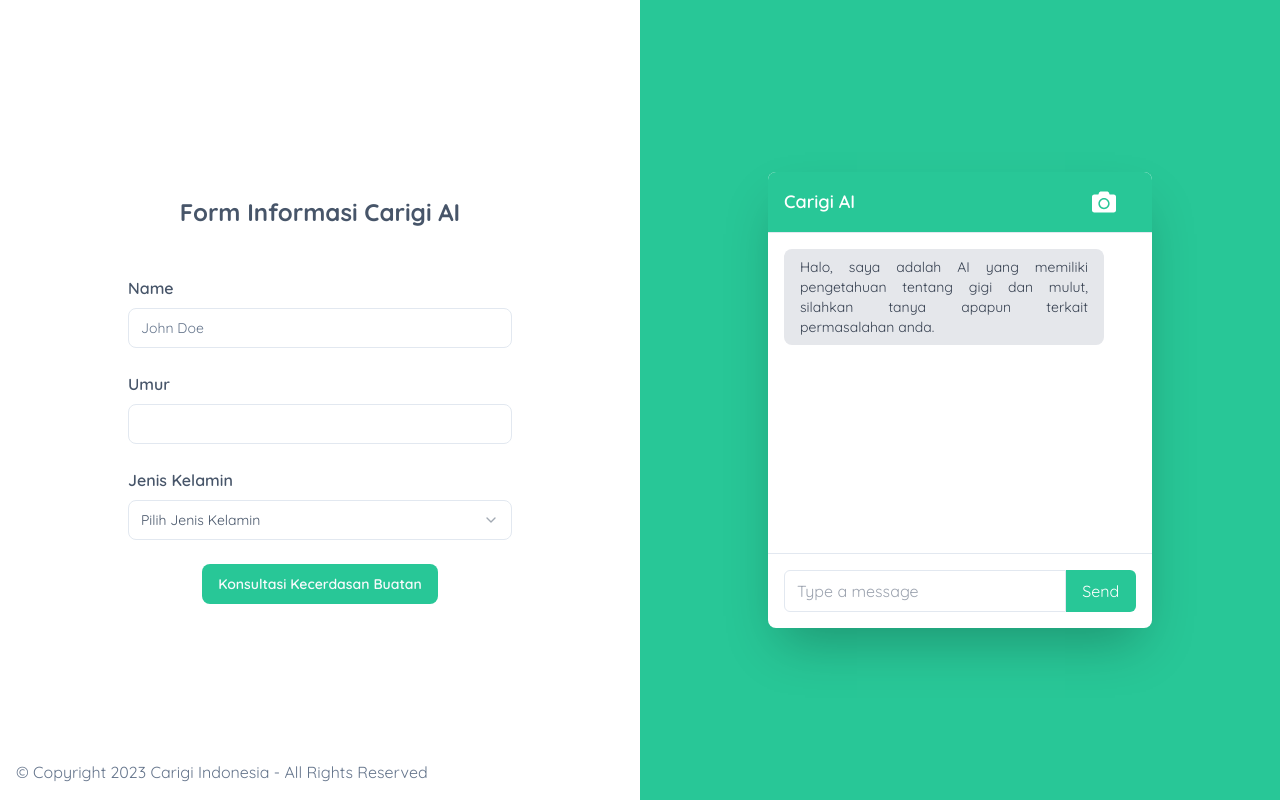
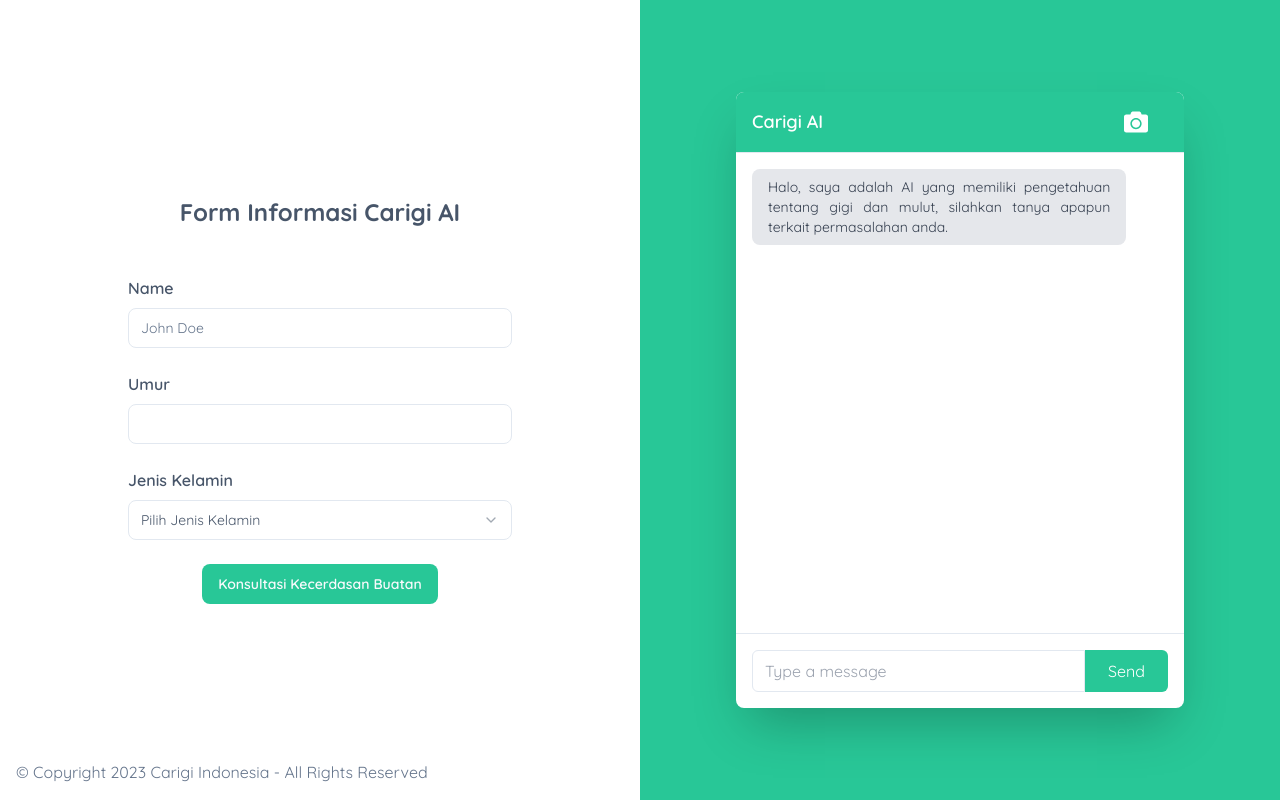
Before and after one commit to tantowish/digman-ai-pasien, a Next.js app: page / in a window 1280 px wide. Built offline with nearby package versions, Linux system fonts and the light colour scheme.

Commit message:
refactor: chat container sizing

```diff
--- a/src/app/page.tsx
+++ b/src/app/page.tsx
@@ -20,16 +20,16 @@
   }, [user, isOpen])
   return (
     <div className="flex flex-wrap h-screen items-center text-slate-600">
-      <div className="flex flex-col items-center justify-center md:w-1/2 h-screen w-full p-8 lg:px-32 lg:py-16 bg-white">
+      <div className="flex flex-col items-center justify-center lg:w-1/2 h-screen w-full p-8 lg:px-32 lg:py-16 bg-white">
         <h1 className="text-center text-2xl font-bold mb-12">Form Informasi Carigi AI</h1>
         <PatientForm setIsOpen={setIsOpen} setUser={setUser}/>
-        <p className="absolute bottom-4 md:left-4 text-slate-500 text-sm md:text-base ">© Copyright 2023 Carigi Indonesia - All Rights Reserved</p>
+        <p className="absolute bottom-4 lg:left-4 text-slate-500 text-sm lg:text-base ">© Copyright 2023 Carigi Indonesia - All Rights Reserved</p>
       </div>
-      <div className="w-full md:w-1/2 h-screen bg-main flex flex-wrap items-center">
+      <div className="w-full lg:w-1/2 h-screen bg-main flex flex-wrap items-center">
         {(isOpen && user) ?
           <ChatContainer />
         :
-          <div className="p-8 max-w-sm md:max-w-lg mx-auto transition hover:translate-x-2 hover:scale-105 duration-500 ease-in-out">
+          <div className="p-8 max-w-sm lg:max-w-lg mx-auto transition hover:translate-x-2 hover:scale-105 duration-500 ease-in-out">
               <Image src="/asset/3d_teeth.png" alt="3D teeth" width={768} height={768}/>
           </div>
         }
--- a/src/components/chat/chat-container.tsx
+++ b/src/components/chat/chat-container.tsx
@@ -64,8 +64,8 @@
         console.log(type)
     }, [type])
   return (
-      <div className="px-4 md:px-0 w-96 mx-auto">
-        <div className="bg-white shadow-2xl rounded-lg max-w-lg w-full  transition ease-in-out duration-500 group">
+      <div className="px-4 lg:px-0 w-full md:w-[80%] lg:w-[70%] mx-auto">
+        <div className="bg-white shadow-2xl rounded-lg w-full  transition ease-in-out duration-500 group">
             <div className="p-4 border-b bg-main text-white rounded-t-lg flex justify-between items-center">
                 <p className="text-lg font-semibold">Carigi AI</p>
                 <div className="flex flex-wrap items-center">
@@ -80,7 +80,7 @@
             </div>
             <div>
                 {isImage ?
-                    <div className="p-4 h-[394px] overflow-y-auto text-center flex flex-col justify-center items-center">
+                    <div className="p-4 h-[60vh] overflow-y-auto text-center flex flex-col justify-center items-center">
                         {isUploadSection ?
                                 <ImageInput setIsUploadSection={setIsUploadSection}/>
                             :
@@ -100,32 +100,27 @@
                     </div>
                     :
                     <>
-                        <ScrollArea className="px-4 h-80 overflow-y-auto">
+                        <ScrollArea className="px-4 h-[60vh] overflow-y-auto w-full">
                             <ScrollBar />
                             <div className="mt-4 mb-2">
-                                <p className="bg-gray-200 text-gray-700 text-sm rounded-lg py-2 px-4 inline-block max-w-xs text-justify">Halo, saya adalah AI yang memiliki pengetahuan tentang gigi dan mulut, silahkan tanya apapun terkait permasalahan anda. </p>
+                                <p className="bg-gray-200 text-gray-700 text-sm rounded-lg py-2 px-4 inline-block max-w-[90%] text-justify">Halo, saya adalah AI yang memiliki pengetahuan tentang gigi dan mulut, silahkan tanya apapun terkait permasalahan anda. </p>
                             </div>
                             {messages.map((message, index) => (
                                 <>
                                     {message.role === "assistant" && (
                                         <div className="mb-2">
-                                            <Markdown className="bg-gray-200 text-gray-700 text-sm rounded-lg py-2 px-4 inline-block max-w-xs overflow-auto text-justify">{message.content}</Markdown>
+                                            <Markdown className="bg-gray-200 text-gray-700 text-sm rounded-lg py-2 px-4 inline-block max-w-[90%] overflow-auto text-justify">{message.content}</Markdown>
                                         </div>
                                     )}
                                     {message.role === "user" && (
                                         <div className='text-right mb-2'>
-                                            <p className="bg-main text-sm text-white rounded-lg py-2 px-4 w-fit inline-block max-w-xs overflow-auto break-words">{message.content}</p>
-                                            {/* <div className="py-2 px-3 lg:px-4 bg-[#323232] rounded-3xl w-fit ml-auto">
-                                                <p className="break-words max-w-xs sm:max-w-sm md:max-w-xl lg:max-w-sm xl:max-w-3xl">
-                                                    {message.content}
-                                                </p>
-                                            </div> */}
+                                            <p className="bg-main text-sm text-white rounded-lg py-2 px-4 w-fit inline-block max-w-[90%] overflow-auto break-words">{message.content}</p>
                                         </div>
                                     )}
                                 </>
                             ))}
                         </ScrollArea>
-                        <form onSubmit={handleSubmit} method="post" className="p-4 border-t flex flex-nowrap mx-auto min-h-[74px]">
+                        <form onSubmit={handleSubmit} method="post" className="p-4 border-t flex flex-nowrap mx-auto">
                             <TextareaAutosize
                                 onChange={handleInputChange}
                                 onKeyDown={handleKeyDown}
--- a/src/components/ui/toast.tsx
+++ b/src/components/ui/toast.tsx
@@ -16,7 +16,7 @@
   <ToastPrimitives.Viewport
     ref={ref}
     className={cn(
-      "fixed top-0 z-[100] flex max-h-screen w-full flex-col-reverse p-4 sm:bottom-0 sm:right-0 sm:top-auto sm:flex-col md:max-w-[420px]",
+      "fixed top-0 z-[100] flex max-h-screen w-full flex-col-reverse p-4 sm:bottom-0 sm:right-0 sm:top-auto sm:flex-col lg:max-w-[420px]",
       className
     )}
     {...props}
```
